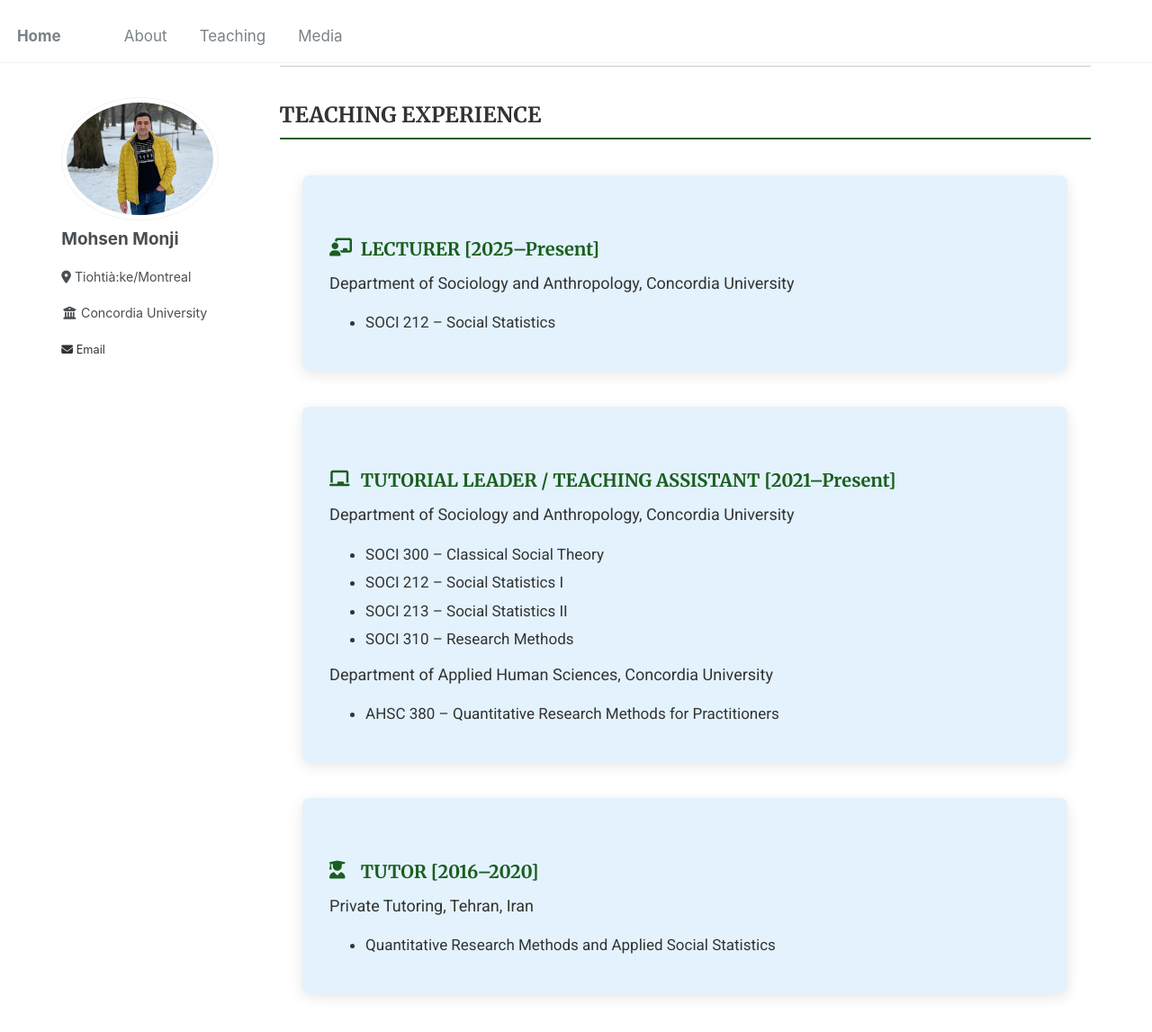
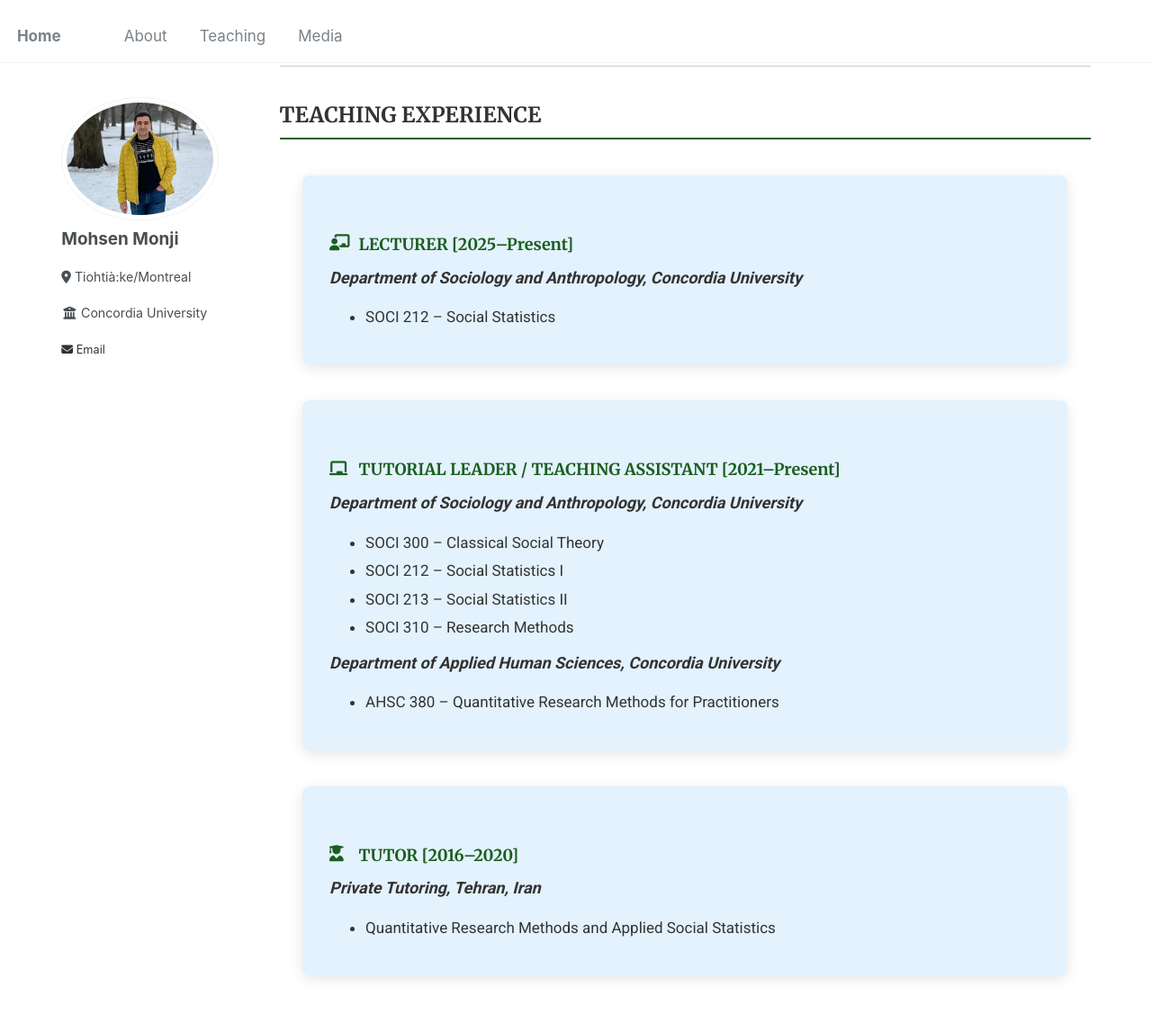
Before and after one commit to Mohsnmonji/mohsnmonji.github.io, a Jekyll site: the page built from _pages/teaching.md, in a window 1280 px wide and 1400 px high, scrolled down 378 px. Shown: the top 1147 px of the window at 90% size. Built offline with Jekyll 4.4.1, drawn with Linux system fonts in a browser that asks for light colours.

Commit message:
Update teaching.md

```diff
--- a/_pages/teaching.md
+++ b/_pages/teaching.md
@@ -34,7 +34,7 @@ author_profile: true
   }
   .teaching-card h4 {
     font-weight: 700;
-    font-size: 20px;
+    font-size: 18px; /* slightly smaller than before */
     margin-bottom: 10px;
     color: #1B5E20;
   }
@@ -43,6 +43,10 @@ author_profile: true
     line-height: 1.8;
     color: #333;
     margin: 5px 0 15px 0;
+  }
+  .teaching-card p strong em {
+    font-style: italic;
+    font-weight: 700; /* ensures bold+italic together */
   }
   .icon {
     margin-right: 10px;
@@ -83,7 +87,7 @@ author_profile: true
 
   <div class="teaching-card">
     <h4><i class="fas fa-chalkboard-teacher icon"></i> LECTURER [2025–Present]</h4>
-    <p>Department of Sociology and Anthropology, Concordia University</p>
+    <p><strong><em>Department of Sociology and Anthropology, Concordia University</em></strong></p>
     <ul>
       <li>SOCI 212 – Social Statistics</li>
     </ul>
@@ -91,14 +95,15 @@ author_profile: true
 
   <div class="teaching-card">
     <h4><i class="fas fa-chalkboard icon"></i> TUTORIAL LEADER / TEACHING ASSISTANT [2021–Present]</h4>
-    <p>Department of Sociology and Anthropology, Concordia University</p>
+    <p><strong><em>Department of Sociology and Anthropology, Concordia University</em></strong></p>
     <ul>
       <li>SOCI 300 – Classical Social Theory</li>
       <li>SOCI 212 – Social Statistics I</li>
       <li>SOCI 213 – Social Statistics II</li>
       <li>SOCI 310 – Research Methods</li>
     </ul>
-    <p>Department of Applied Human Sciences, Concordia University</p>
+
+    <p><strong><em>Department of Applied Human Sciences, Concordia University</em></strong></p>
     <ul>
       <li>AHSC 380 – Quantitative Research Methods for Practitioners</li>
     </ul>
@@ -106,7 +111,7 @@ author_profile: true
 
   <div class="teaching-card">
     <h4><i class="fas fa-user-graduate icon"></i> TUTOR [2016–2020]</h4>
-    <p>Private Tutoring, Tehran, Iran</p>
+    <p><strong><em>Private Tutoring, Tehran, Iran</em></strong></p>
     <ul>
       <li>Quantitative Research Methods and Applied Social Statistics</li>
     </ul>
```
